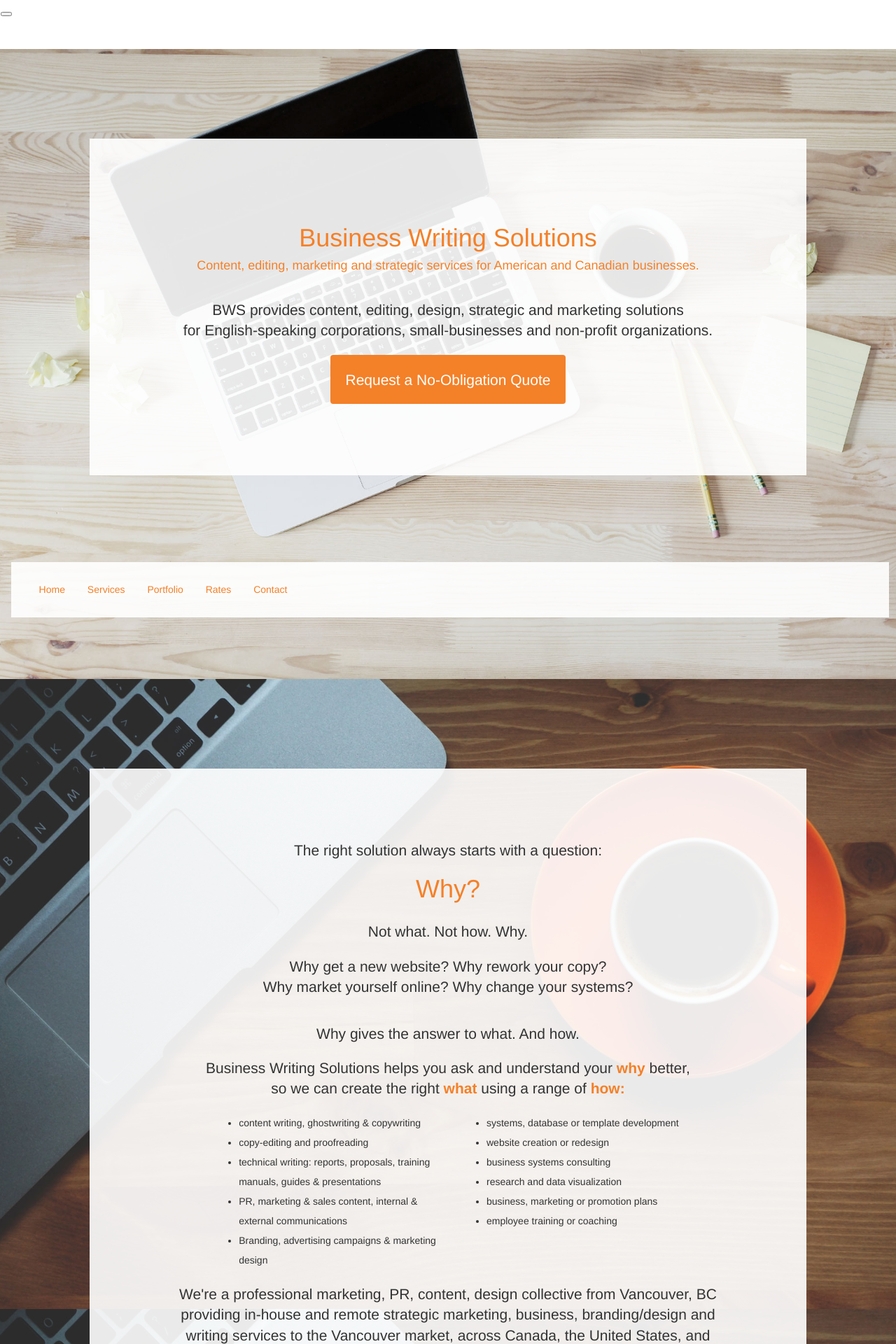
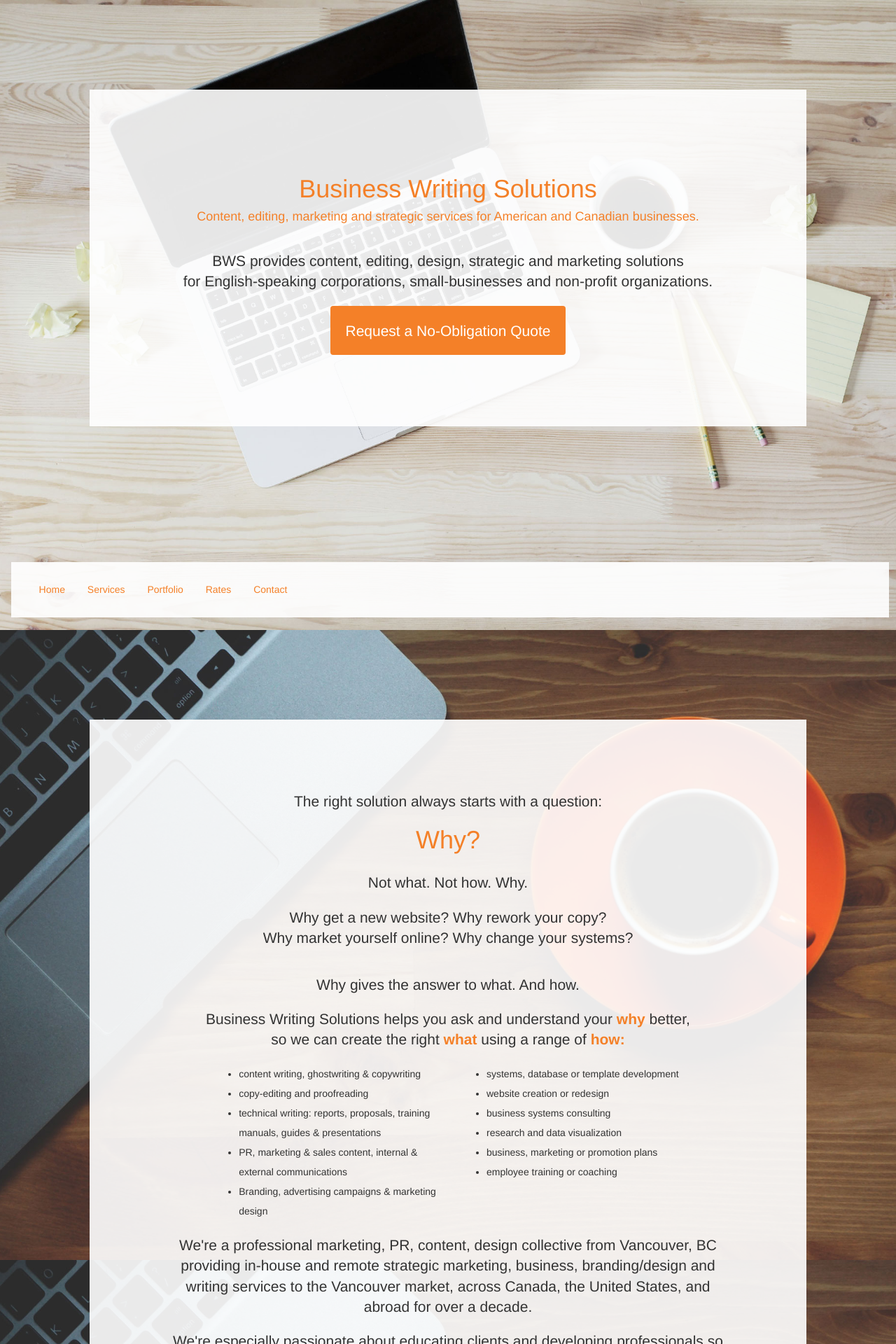
Before and after one commit to kaiewiggins/businesswriting, a Jekyll site: the page built from index.html, in a window 1280 px wide. Shown: the top 1920 px of the page at 70% size. Built offline with Jekyll 4.4.1, drawn with Linux system fonts in a browser that asks for light colours; nearby versions of some CDN libraries.

Commit message:
Update default.html

```diff
--- a/_layouts/default.html
+++ b/_layouts/default.html
@@ -16,36 +16,8 @@
 <link rel="stylesheet" type="text/css" href="/css/main.css"><!--css main stylesheet reference-->
 </head>
 <body>
-	<nav class="navbar fixed-top">
-  <button class="navbar-toggler" type="button" data-toggle="collapse" data-target="#navbarNavAltMarkup" aria-controls="navbarNavAltMarkup" aria-expanded="false" aria-label="Toggle navigation">
-	    <div id="nav-icon2">
-  <span></span>
-  <span></span>
-  <span></span>
-  <span></span>
-  <span></span>
-  <span></span>
-</div>
-	    <script>
-	    $(document).ready(function(){
-	$('#nav-icon2').click(function(){
-		$(this).toggleClass('open');
-	});
-});
-    </script>
-  </button>
-		<div class="collapse navbar-collapse" id="navbarNavAltMarkup">
-	  <div class="navbar-nav">
-  <a class="nav-item nav-link" href="#">Home</a>
-  <a class="nav-item nav-link" href="#aboutservices">Services</a>
-  <a class="nav-item nav-link" href="#portfolioprojects">Portfolio</a>
-  <a class="nav-item nav-link" href="#quoterates">Rates</a>
-  <a class="nav-item nav-link" href="#contactme">Contact</a>
-	  </div>
-		  </div>
-	</nav>
     {{content}}<!--all unique page content-->
-	<!--<nav class="navbar">
+	<nav class="navbar">
   <button class="navbar-toggler" type="button" data-toggle="collapse" data-target="#navbarNavAltMarkup" aria-controls="navbarNavAltMarkup" aria-expanded="false" aria-label="Toggle navigation">
     <span class="navbar-toggler-icon"><i class="fa fa-bars fa-fw"></i></span>
   </button>		  <div class="collapse navbar-collapse" id="navbarNavAltMarkup">
@@ -57,7 +29,7 @@
   <a class="nav-item nav-link" href="#contactme">Contact</a>
 		    </div>
 		  </div>
-	</nav>-->
+	</nav>
   </body>
   <footer>
 		<row>
```
